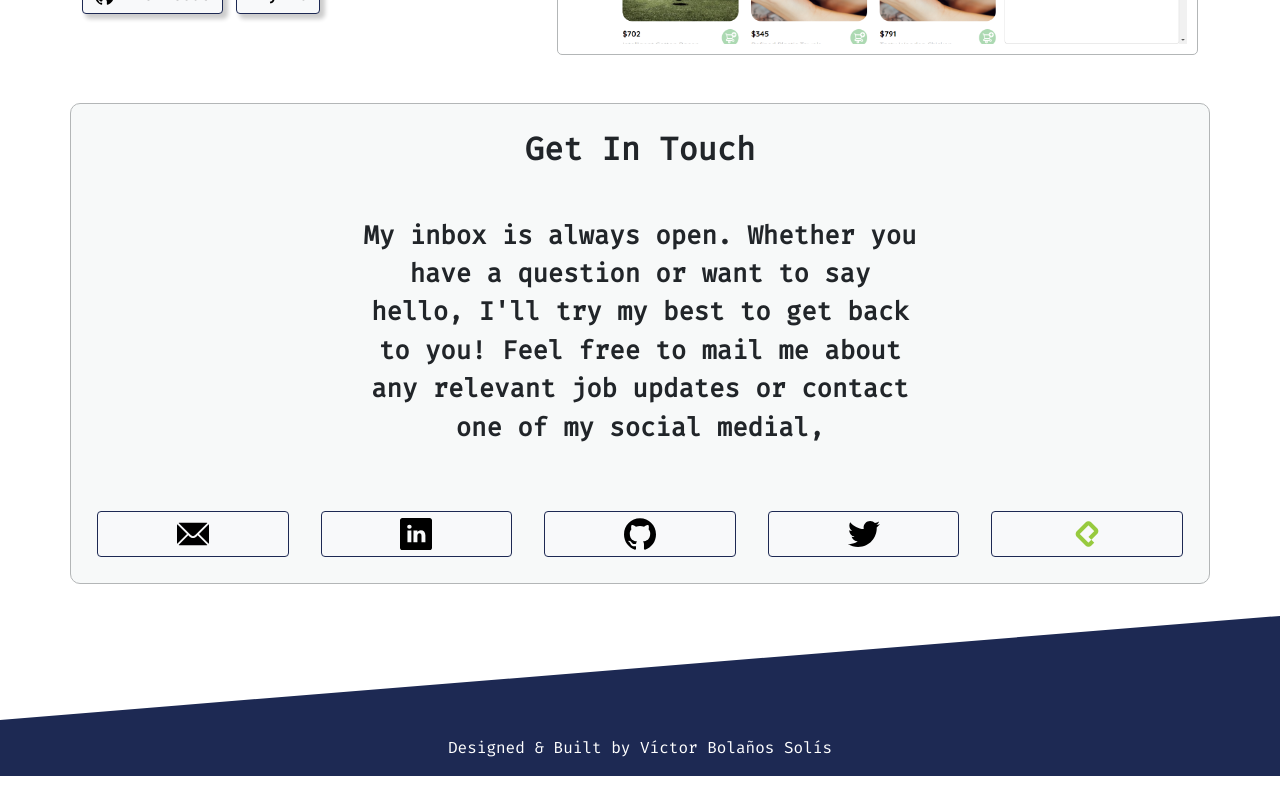
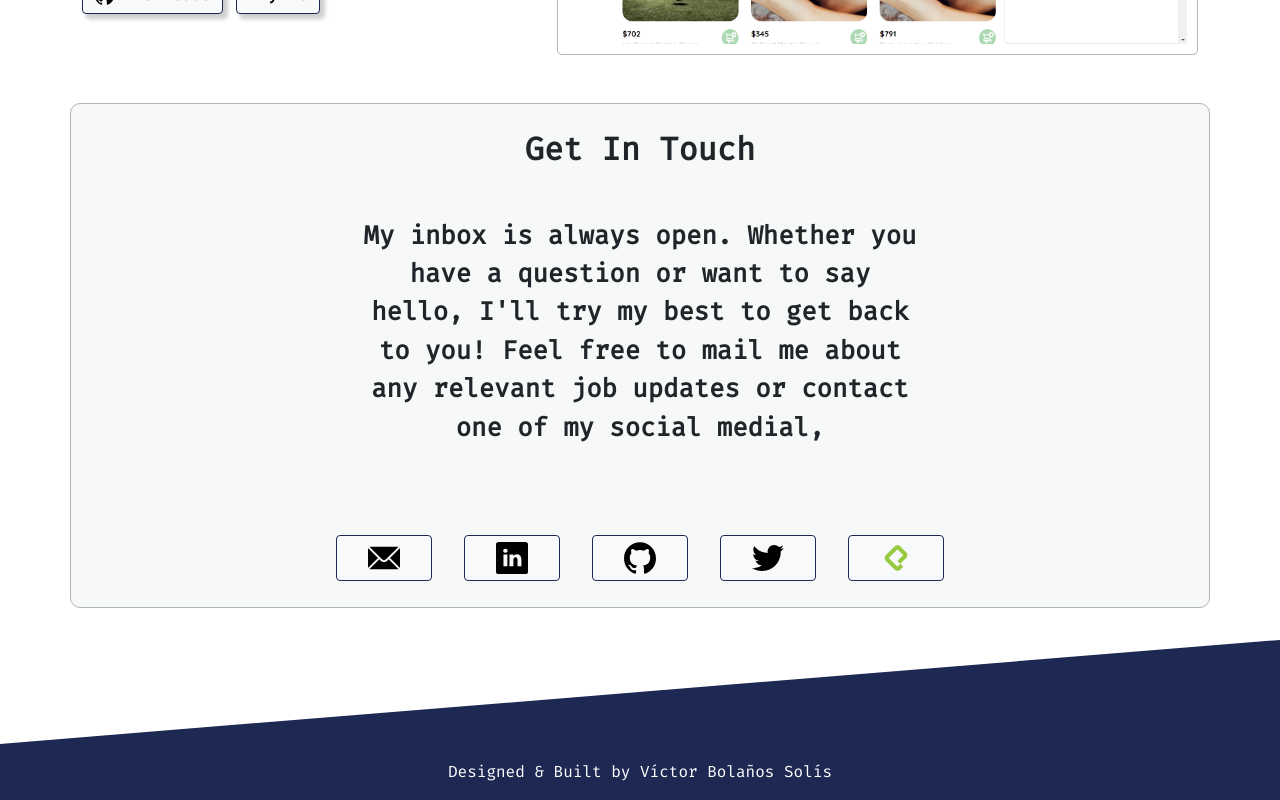
Before and after one commit to Vicktorbs/AngularPortfolio, an Angular app: page / in a window 1280 px wide. Shown: the part 2598-3398 px from the top of the page. Before the commit the page ends 3374 px from the top, so only its background shows below. Built offline with nearby package versions, Linux system fonts and the light colour scheme.

Commit message:
contact button proportion fixed

```diff
--- a/src/app/components/contact-area/contact-area.component.css
+++ b/src/app/components/contact-area/contact-area.component.css
@@ -6,3 +6,7 @@
     margin-bottom: 2rem;
     background: #F7F9F9;
 }
+.social-buttons {
+    display: flex;
+    justify-content: center;
+}
--- a/src/app/components/contact-area/contact-area.component.html
+++ b/src/app/components/contact-area/contact-area.component.html
@@ -7,7 +7,9 @@
             <p class="font-content mt-5 mb-5 col-md-12 col-lg-6 offset-lg-3">
                 {{ (languajeBrowser)? data.esp.description: data.english.description}}
             </p>
-            <app-contact-buttons></app-contact-buttons>
+            <div class="social-buttons">
+                <app-contact-buttons></app-contact-buttons>
+            </div>
         </div>
     </div>
 </div>
--- a/src/app/components/contact-buttons/contact-buttons.component.css
+++ b/src/app/components/contact-buttons/contact-buttons.component.css
@@ -1,6 +1,7 @@
 .links-wrapper {
     display: grid;
-    grid-template-columns: repeat(auto-fill, 20%);
+    grid-template-columns: repeat(5, 8rem);
+    gap: 1fr
 }
 
 img {
```
